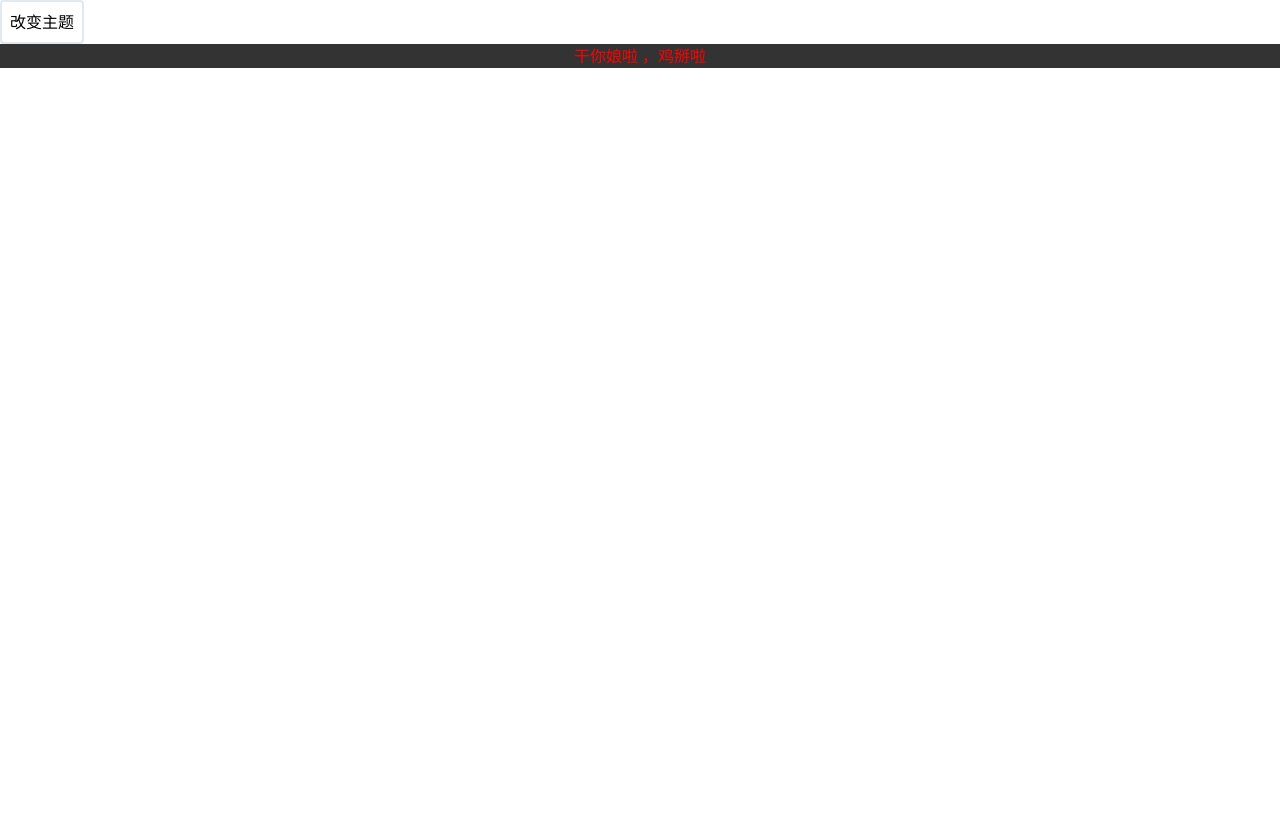
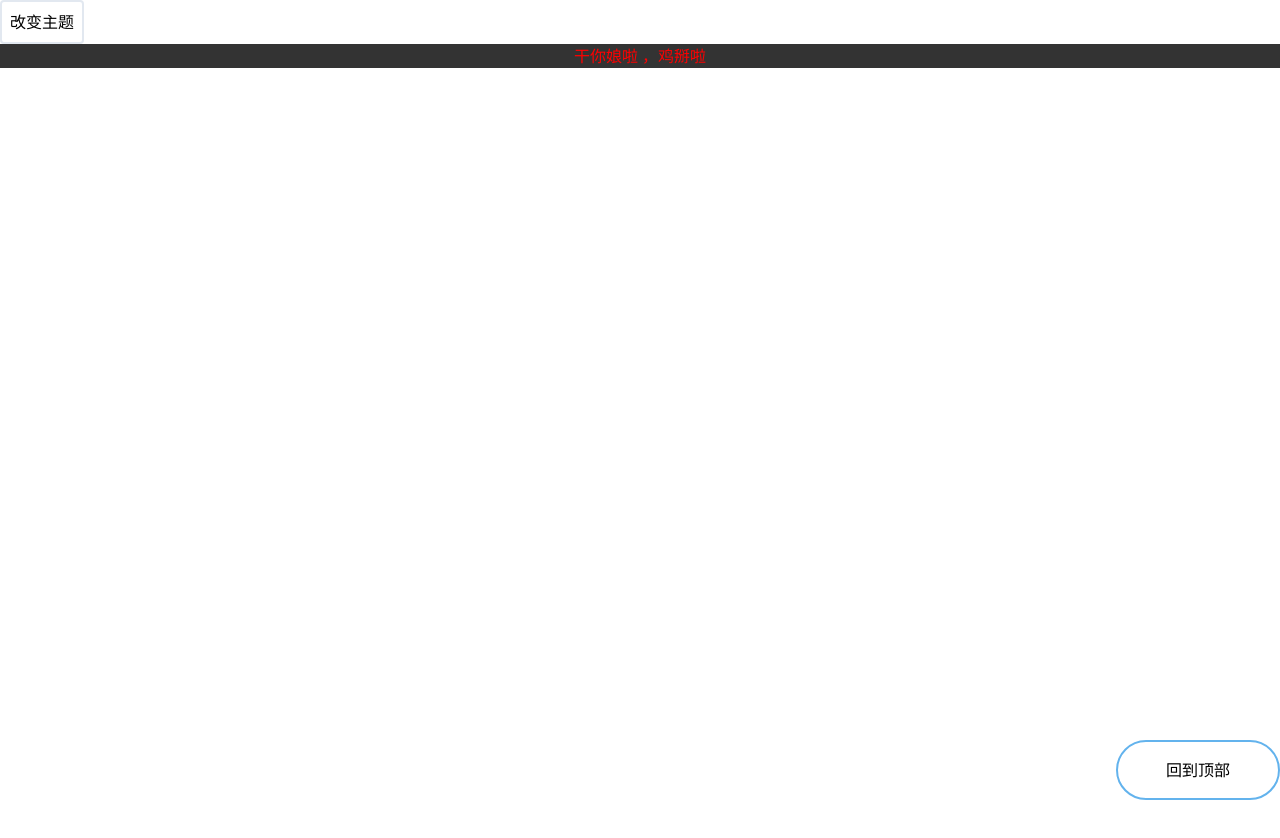
Before and after one commit to leedalei/dig-silver, a Vue app: page / in a window 1280 px wide. Shown: the top 838 px of the page. Before the commit the page ends 800 px from the top, so only its background shows below. Built offline with nearby package versions, Linux system fonts and the light colour scheme.

Commit message:
feat:新增 scroll 滚动指定位置

```diff
--- a/src/App.vue
+++ b/src/App.vue
@@ -4,10 +4,13 @@
       改变主题
     </button>
     <router-view />
+    <button class="fixed right-0 bottom-0 px-12 py-4 border-solid border-2 border-blue-400 rounded-full outline-none" @click="backTop">回到顶部</button>
   </div>
 </template>
 
 <script>
+import { scrollTo } from './common/utils'
+
 export default {
   name: "App",
   components: {},
@@ -28,8 +31,16 @@ export default {
         this.theme = "light"
       }
     },
+    backTop() {
+      const e = document.documentElement || document.body
+      scrollTo(e)
+    }
   },
 }
 </script>
 
-<style scoped lang="scss"></style>
+<style scoped lang="scss">
+  #app {
+    height: 1000px;
+  }
+</style>
--- /dev/null
+++ b/src/common/utils.js
@@ -0,0 +1,14 @@
+/**
+ * 滚动条转跳到指定位置
+*/
+export function scrollTo(element, to = 0, duration = 300) {
+  if (duration <= 0) return
+  const difference = to - element.scrollTop
+  const perTick = difference / duration * 10
+
+  setTimeout(() => {
+    element.scrollTop = element.scrollTop + perTick
+    if (element.scrollTop == to) return
+    scrollTo(element, to, duration - 10)
+  }, 10)
+}
```
Also changed, not shown: 1 other file (tests, documents, lock files or other folders).
